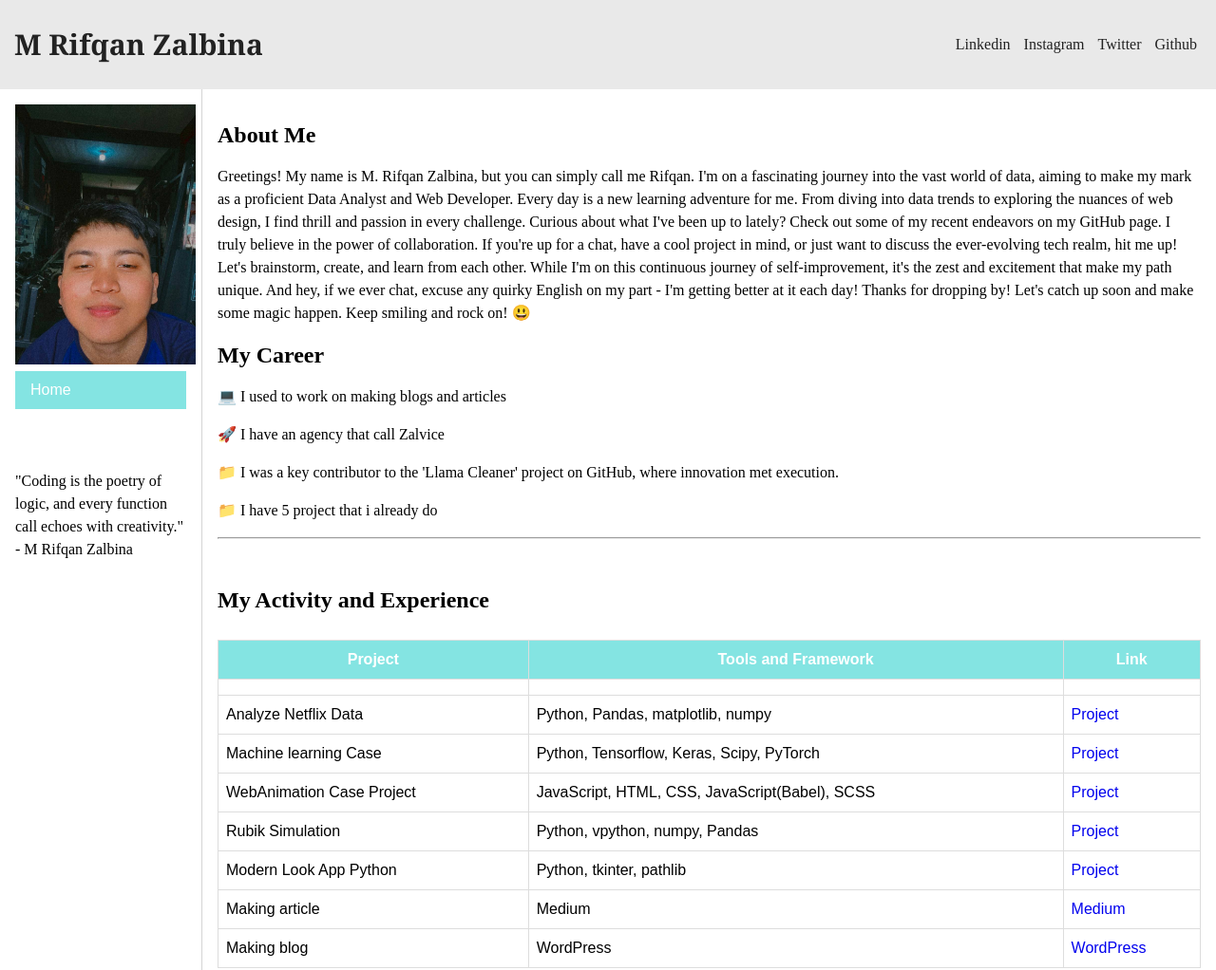
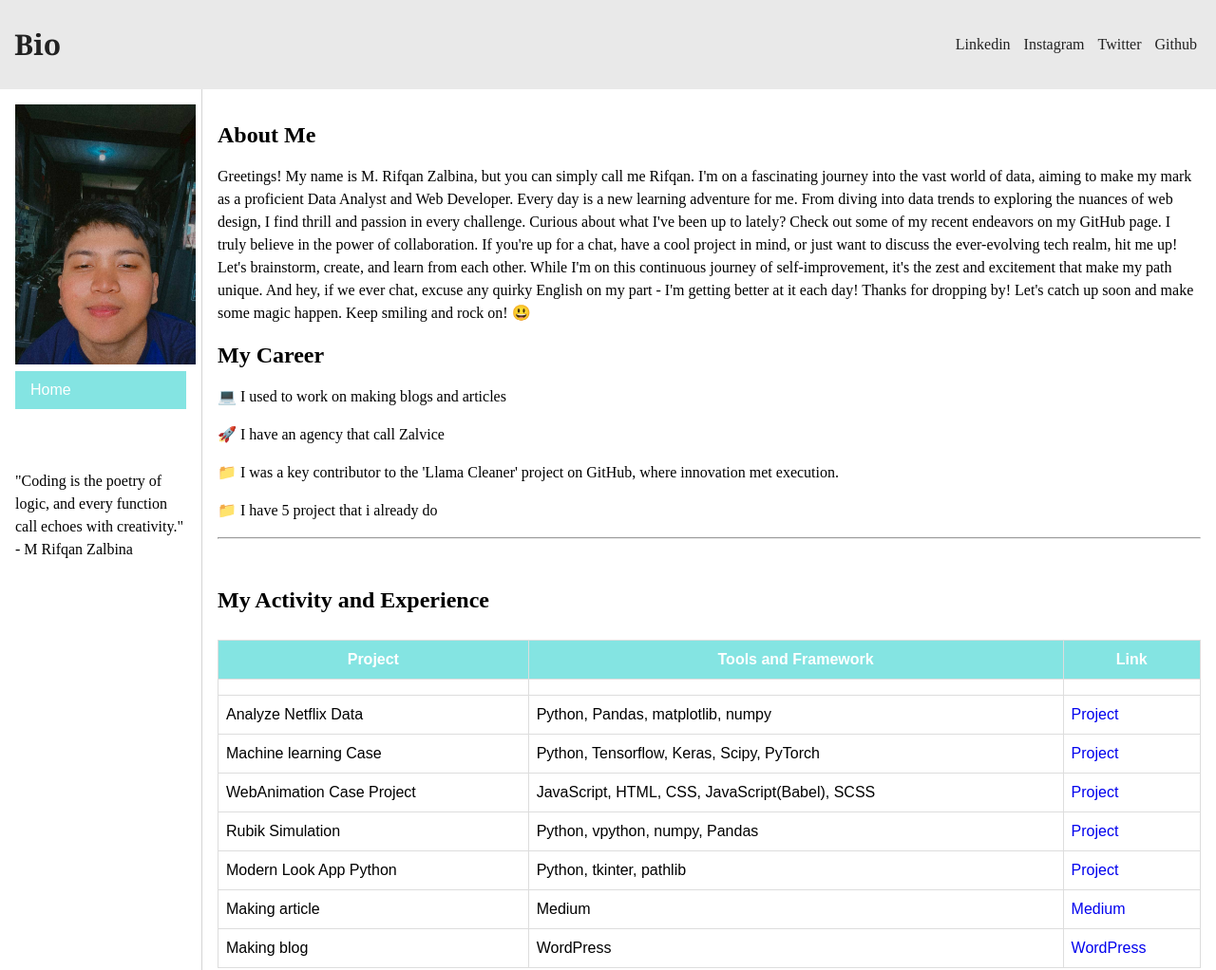
Before and after one commit to rifqanzalbina/sago.github.io, a plain HTML site: page index.html in a window 1280 px wide. Shown: the top 1022 px of the page at 95% size. Drawn offline with Linux system fonts and the light colour scheme.

Commit message:
Update index.html

```diff
--- a/index.html
+++ b/index.html
@@ -9,7 +9,7 @@
 <body>
     <div class="container">
         <header class="header">
-          <h1>M Rifqan Zalbina</h1>
+          <h1>Bio</h1>
           <div class="social">
             <a href="https://www.linkedin.com/in/m-rifqan-zalbina-96a42a282/"><i class="fab fa-facebook"></i>Linkedin</a>
             <a href="https://www.instagram.com/rifqanzal"><i class="fab fa-instagram"></i>Instagram</a>
```
